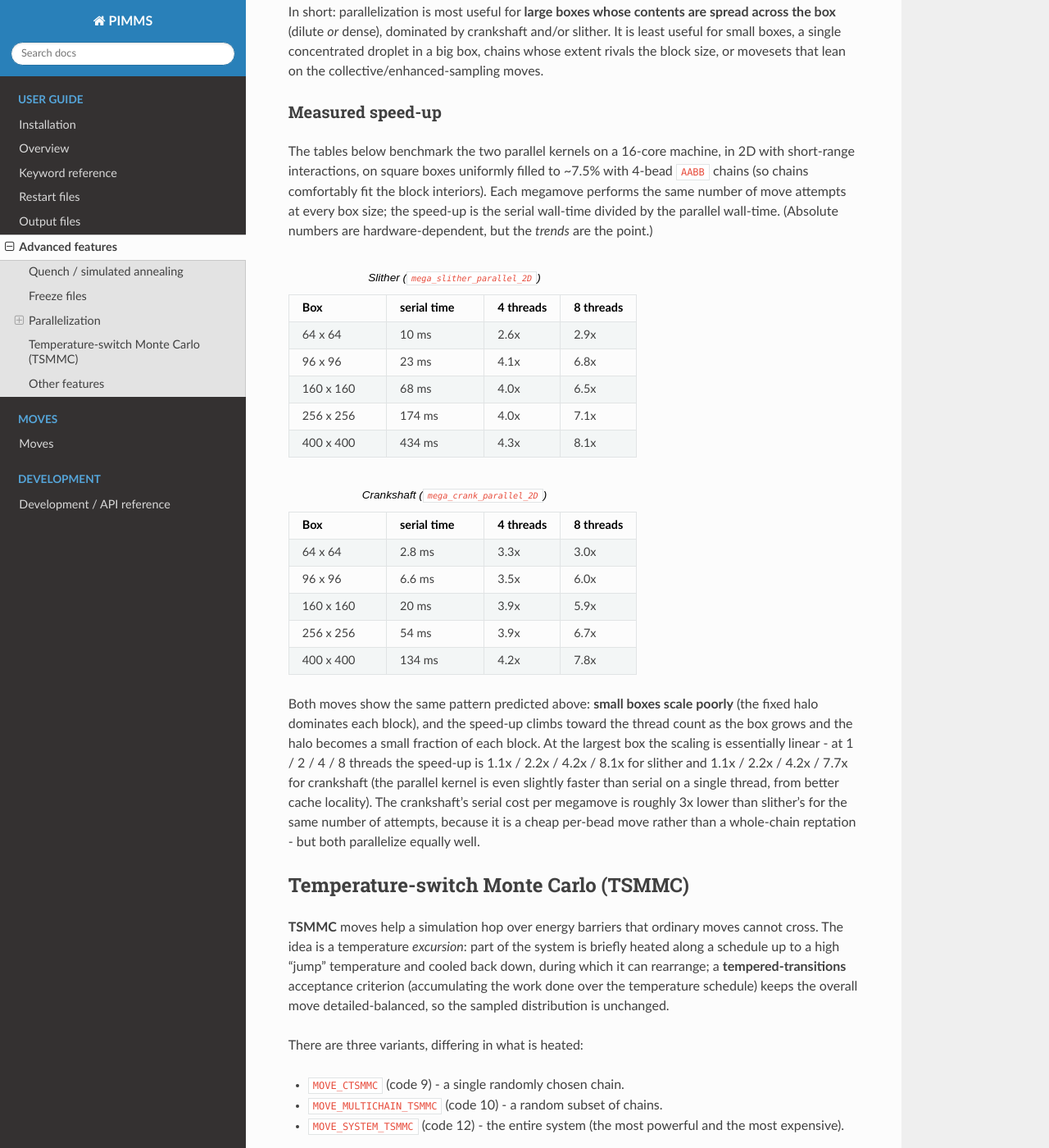
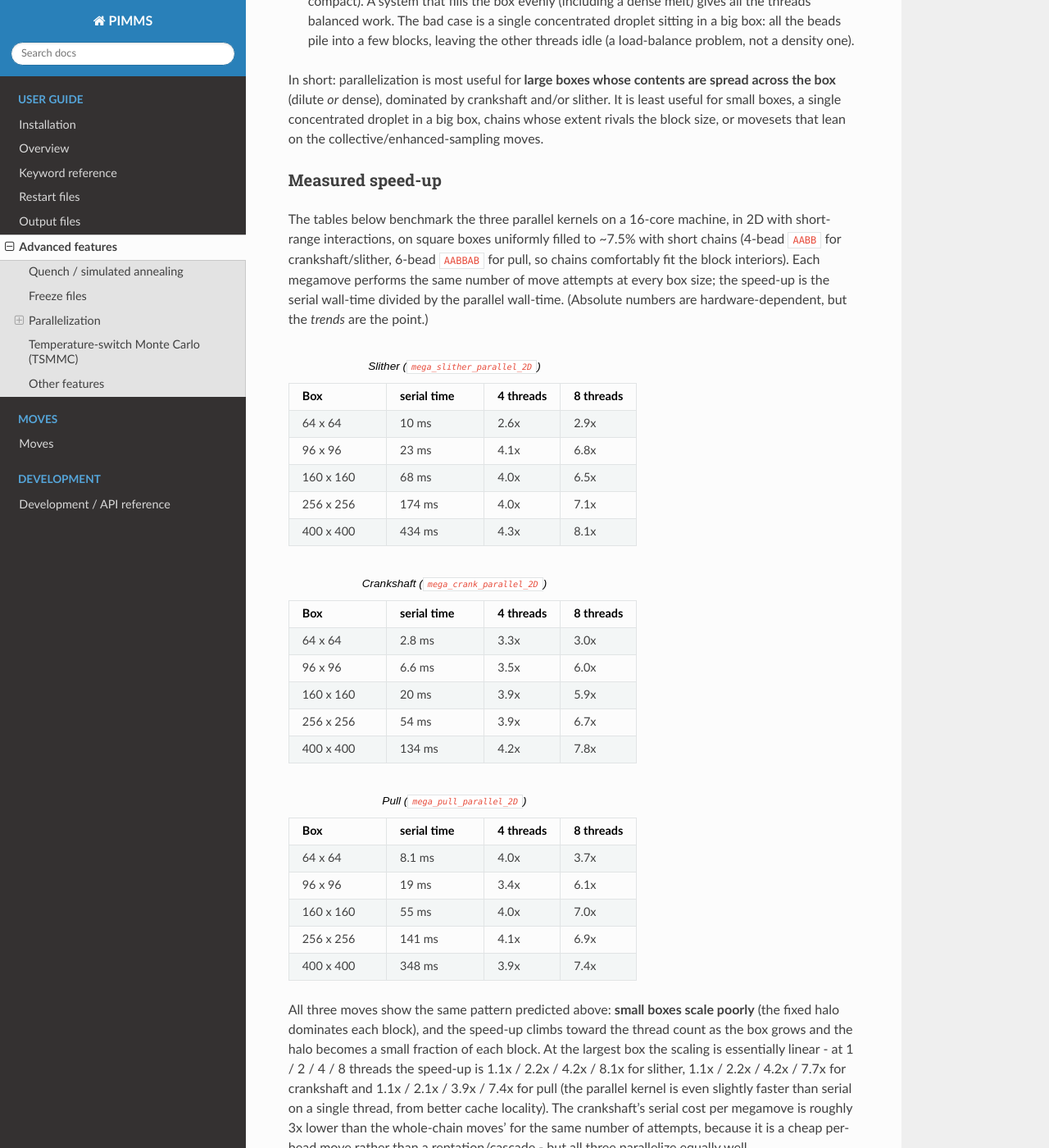
Before and after one commit to holehouse-lab/PIMMS, a Sphinx documentation site: the page built from docs/advanced.rst, in a window 1280 px wide and 1400 px high, scrolled down 3421 px. Shown: the whole window at 82% size. Built offline with Sphinx 7.4.7 and the Read the Docs theme 3.1.0, drawn with Linux system fonts in a browser that asks for light colours; the version number could not be read and is left out; some of the changed text lies outside the part shown.

Commit message:
Add a parallel pull kernel (PARALLELIZE now also threads MOVE_PULL)
Completes the whole-chain parallelization: mega_pull_parallel /
mega_pull_parallel_2D run the pull (cooperative reptation) megamove multi-threaded
in 2D and 3D, using the same chain-level frozen-halo decomposition as the parallel
slither (a chain moves only if all its beads fit in one block's interior).

Pull's extra subtlety vs slither is its asymmetric Metropolis-Hastings proposal
(the nF/nR first-target multiplicity). To keep that ratio self-consistent AND keep
the cascade inside the block, the first-target search is restricted to the block
interior (pull_first_targets_interior), so both nF and nR count only interior
targets and every moved bead lands in the interior - the chain stays invariantly
in-block. accept_p_ratio is the per-block (splitmix64) MH-with-multiplicity accept.
Result is independent of thread count and targets the same Boltzmann distribution
as the serial pull.

- mega_crank_fast.pyx: run_block_pull(_2D) workers + mega_pull_parallel(_2D)
  kernels + pull_first_targets_interior(_2D) + accept_p_ratio.
- moves.py: system_pull routes to the parallel kernel when parallelize is set and
  no chains are frozen; simulation.py passes parallelize/num_threads through.
- Tests: parallel-pull energy-consistency (2D+3D x ff x boundary x {1,2,4}
  threads), thread-count independence, and detailed balance (pull+crankshaft mix
  reaches the serial-crankshaft equilibrium); plus an end-to-end PARALLELIZE +
  MOVE_PULL check. Full suite: 511 passed.
- Docs/CONFIG: pull added to the parallelization tables, "how it works", "when it
  helps", and a measured 2D speed-up table (~7.4x at 8 threads on a large box).

Co-Authored-By: Claude Opus 4.8 <noreply@anthropic.com>
Claude-Session: https://claude.ai/code/session_01KmkhWauF3a6LTMqz1mFnRM

```diff
--- a/docs/advanced.rst
+++ b/docs/advanced.rst
@@ -70,7 +70,7 @@ and read ``chain_to_chainid.txt``.
 Parallelization
 ===============
 
-For large systems (2D or 3D) the crankshaft and slither moves can be run on
+For large systems (2D or 3D) the crankshaft, slither and pull moves can be run on
 multi-threaded "checkerboard" kernels:
 
 .. code-block:: text
@@ -116,19 +116,19 @@ The parallel kernels use a **frozen-halo domain decomposition**:
    which preserves detailed balance (a halo bead is never selected, so it could
    never make the reverse move).
 
-The two parallelized moves differ in the unit they decompose. The **crankshaft**
-is a *per-bead* move with a tiny footprint, so the halo applies per bead: any bead
-at least ``W`` inside its block is movable. The **slither** is a *whole-chain*
-move, so the decomposition is at the chain level: a chain is moved only if **all
-of its beads** lie inside one block's interior; a chain straddling a block
-boundary is frozen for that sweep.
+The parallelized moves differ in the unit they decompose. The **crankshaft** is a
+*per-bead* move with a tiny footprint, so the halo applies per bead: any bead at
+least ``W`` inside its block is movable. The **slither** and **pull** are
+*whole-chain* moves, so their decomposition is at the chain level: a chain is moved
+only if **all of its beads** lie inside one block's interior; a chain straddling a
+block boundary is frozen for that sweep.
 
 Which moves are parallelized
 ----------------------------
 
-The **crankshaft** (:doc:`/moves/crankshaft`, ``MOVE_CRANKSHAFT``) and **slither**
-(:doc:`/moves/slither`, ``MOVE_SLITHER``) moves have parallel kernels, in **both 2D
-and 3D**:
+The **crankshaft** (:doc:`/moves/crankshaft`, ``MOVE_CRANKSHAFT``), **slither**
+(:doc:`/moves/slither`, ``MOVE_SLITHER``) and **pull** (:doc:`/moves/pull`,
+``MOVE_PULL``) moves have parallel kernels, in **both 2D and 3D**:
 
 .. list-table::
    :header-rows: 1
@@ -143,22 +143,28 @@ and 3D**:
    * - Slither (``MOVE_SLITHER``)
      - 2D / 3D
      - ``mega_slither_parallel_2D`` / ``mega_slither_parallel``
+   * - Pull (``MOVE_PULL``)
+     - 2D / 3D
+     - ``mega_pull_parallel_2D`` / ``mega_pull_parallel``
    * - all other moves
      - 2D & 3D
      - *(none - always serial)*
 
-Every other move (chain translate/rotate/pivot, pull, the cluster moves, the TSMMC
+Every other move (chain translate/rotate/pivot, the cluster moves, the TSMMC
 moves, jump-and-relax and VMMC) runs serially regardless of ``PARALLELIZE``. This
 is rarely a limitation, because the crankshaft is the intended workhorse and
 normally dominates the move budget.
 
-The two moves parallelize differently because of what they touch. The crankshaft
-is a *per-bead* move with a tiny footprint, so it uses a per-bead frozen-halo
-decomposition. The slither is a *whole-chain* move, so it uses a **chain-level**
-decomposition: a chain is moved in parallel only if **all of its beads fit inside
-one block's interior**. A chain that straddles a block boundary is simply frozen
-for that sweep (the next sweep's random origin shift gives it another chance) - so,
-as for the crankshaft, enabling ``PARALLELIZE`` never changes the physics.
+The moves parallelize differently because of what they touch. The crankshaft is a
+*per-bead* move with a tiny footprint, so it uses a per-bead frozen-halo
+decomposition. The slither and pull are *whole-chain* moves, so they use a
+**chain-level** decomposition: a chain is moved in parallel only if **all of its
+beads fit inside one block's interior**. A chain that straddles a block boundary is
+simply frozen for that sweep (the next sweep's random origin shift gives it another
+chance) - so, as for the crankshaft, enabling ``PARALLELIZE`` never changes the
+physics. (Pull additionally restricts its cooperative-reptation target search to
+the block interior, which keeps its Metropolis-Hastings multiplicity correction
+self-consistent.)
 
 When it helps
 -------------
@@ -197,12 +203,13 @@ collective/enhanced-sampling moves.
 Measured speed-up
 -----------------
 
-The tables below benchmark the two parallel kernels on a 16-core machine, in 2D
-with short-range interactions, on square boxes uniformly filled to ~7.5% with
-4-bead ``AABB`` chains (so chains comfortably fit the block interiors). Each
-megamove performs the same number of move attempts at every box size; the speed-up
-is the serial wall-time divided by the parallel wall-time. (Absolute numbers are
-hardware-dependent, but the *trends* are the point.)
+The tables below benchmark the three parallel kernels on a 16-core machine, in 2D
+with short-range interactions, on square boxes uniformly filled to ~7.5% with short
+chains (4-bead ``AABB`` for crankshaft/slither, 6-bead ``AABBAB`` for pull, so
+chains comfortably fit the block interiors). Each megamove performs the same number
+of move attempts at every box size; the speed-up is the serial wall-time divided by
+the parallel wall-time. (Absolute numbers are hardware-dependent, but the *trends*
+are the point.)
 
 .. list-table:: Slither (``mega_slither_parallel_2D``)
    :header-rows: 1
@@ -262,16 +269,45 @@ hardware-dependent, but the *trends* are the point.)
      - 4.2x
      - 7.8x
 
-Both moves show the same pattern predicted above: **small boxes scale poorly** (the
-fixed halo dominates each block), and the speed-up climbs toward the thread count
-as the box grows and the halo becomes a small fraction of each block. At the
+.. list-table:: Pull (``mega_pull_parallel_2D``)
+   :header-rows: 1
+   :widths: 18 18 14 14
+
+   * - Box
+     - serial time
+     - 4 threads
+     - 8 threads
+   * - 64 x 64
+     - 8.1 ms
+     - 4.0x
+     - 3.7x
+   * - 96 x 96
+     - 19 ms
+     - 3.4x
+     - 6.1x
+   * - 160 x 160
+     - 55 ms
+     - 4.0x
+     - 7.0x
+   * - 256 x 256
+     - 141 ms
+     - 4.1x
+     - 6.9x
+   * - 400 x 400
+     - 348 ms
+     - 3.9x
+     - 7.4x
+
+All three moves show the same pattern predicted above: **small boxes scale poorly**
+(the fixed halo dominates each block), and the speed-up climbs toward the thread
+count as the box grows and the halo becomes a small fraction of each block. At the
 largest box the scaling is essentially linear - at 1 / 2 / 4 / 8 threads the
-speed-up is 1.1x / 2.2x / 4.2x / 8.1x for slither and 1.1x / 2.2x / 4.2x / 7.7x for
-crankshaft (the parallel kernel is even slightly faster than serial on a single
-thread, from better cache locality). The crankshaft's serial cost per megamove is
-roughly 3x lower than slither's for the same number of attempts, because it is a
-cheap per-bead move rather than a whole-chain reptation - but both parallelize
-equally well.
+speed-up is 1.1x / 2.2x / 4.2x / 8.1x for slither, 1.1x / 2.2x / 4.2x / 7.7x for
+crankshaft and 1.1x / 2.1x / 3.9x / 7.4x for pull (the parallel kernel is even
+slightly faster than serial on a single thread, from better cache locality). The
+crankshaft's serial cost per megamove is roughly 3x lower than the whole-chain
+moves' for the same number of attempts, because it is a cheap per-bead move rather
+than a reptation/cascade - but all three parallelize equally well.
 
 .. _advanced-tsmmc:
 
--- a/docs/moves/slither.rst
+++ b/docs/moves/slither.rst
@@ -59,6 +59,6 @@ Configuration
 
 Slither works in both 2D and 3D and is one of the most effective moves for
 relaxing chain conformations; a healthy fraction alongside the crankshaft usually
-improves mixing markedly. Along with the crankshaft, it is one of the two moves
-with a multi-threaded kernel: see :ref:`PARALLELIZE <advanced-parallel>` (it
-parallelizes the chains that fit within a block interior).
+improves mixing markedly. Along with the crankshaft and pull, it is one of the
+three moves with a multi-threaded kernel: see :ref:`PARALLELIZE <advanced-parallel>`
+(it parallelizes the chains that fit within a block interior).
```
Also changed, not shown: other parts of docs/advanced.rst (+3 -3 lines), docs/moves/pull.rst (+7 -0 lines), 7 other files.
